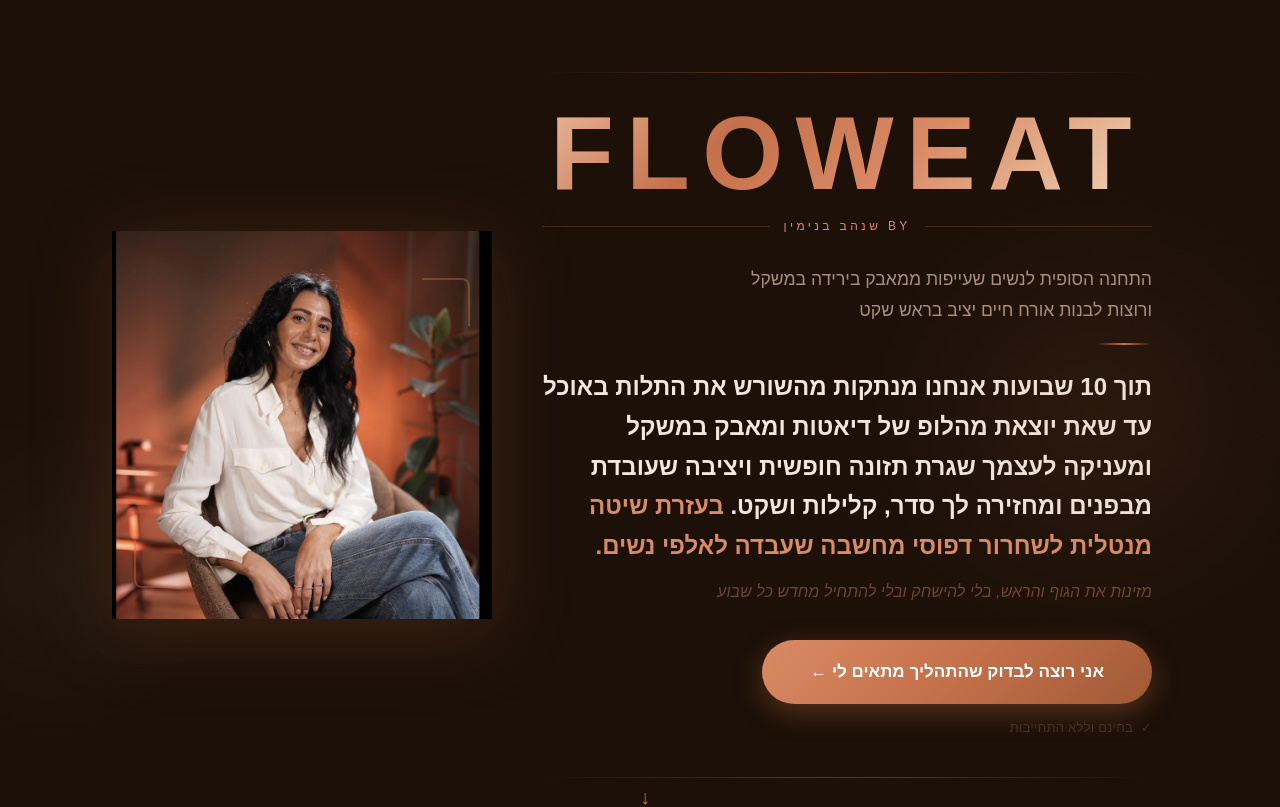
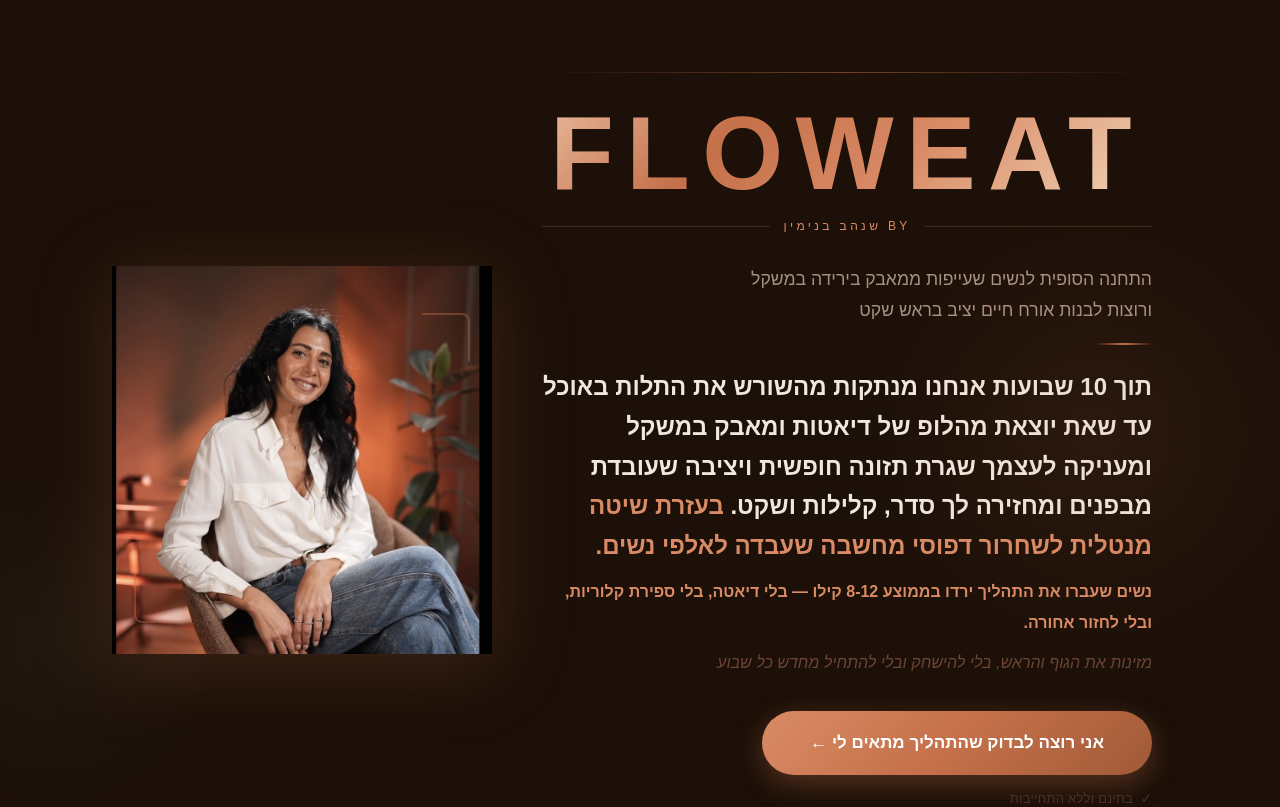
Before and after one commit to shenhav1985-netizen/floweat-landing, a Next.js app: page / in a window 1280 px wide. Shown: the top 807 px of the page. Built offline with nearby package versions, Linux system fonts and the light colour scheme.

Commit message:
hero: add weight loss results line

```diff
--- a/app/components/HeroSection.tsx
+++ b/app/components/HeroSection.tsx
@@ -134,6 +134,12 @@ export default function HeroSection() {
           </motion.h1>
 
           <motion.p {...fadeIn(0.8)} style={{
+            fontSize: '1rem', color: 'var(--copper-light)', marginBottom: 10, fontWeight: 600,
+          }}>
+            נשים שעברו את התהליך ירדו בממוצע 8-12 קילו — בלי דיאטה, בלי ספירת קלוריות, ובלי לחזור אחורה.
+          </motion.p>
+
+          <motion.p {...fadeIn(0.88)} style={{
             fontSize: '1rem', color: '#6B4535', marginBottom: 32, fontStyle: 'italic',
           }}>
             מזינות את הגוף והראש, בלי להישחק ובלי להתחיל מחדש כל שבוע
```
